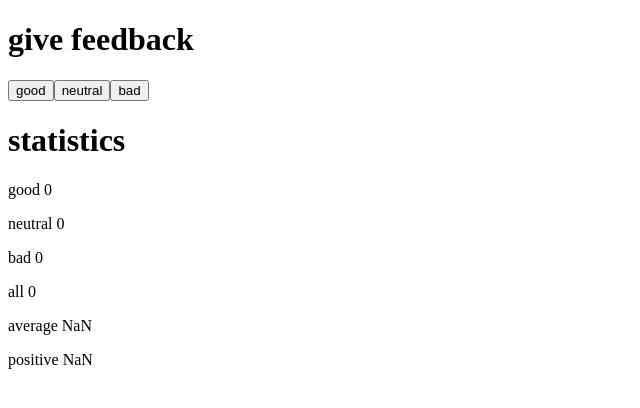
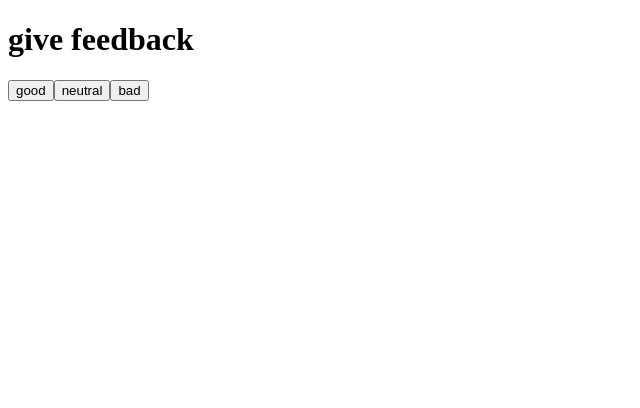
Before and after one commit to Kauhia/fullstackopen, a React (Create React App) app in the folder part1/unicafe/: page / in a window 1280 px wide. Shown: the top 408 px of the page, without its empty margins (0-640 px from the left). Built offline with nearby package versions, Linux system fonts and the light colour scheme.

Commit message:
Add part 1.9 unicafe

```diff
--- a/part1/unicafe/src/App.js
+++ b/part1/unicafe/src/App.js
@@ -23,6 +23,7 @@
   const [good, setGood] = useState(0)
   const [neutral, setNeutral] = useState(0)
   const [bad, setBad] = useState(0)
+  const hasVotes = !!(good + neutral + bad)
 
   return (
     <div>
@@ -30,7 +31,7 @@
       <button onClick={() => setGood(good + 1)}>good</button>
       <button onClick={() => setNeutral(neutral + 1)}>neutral</button>
       <button onClick={() => setBad(bad + 1)}>bad</button>
-      <Statistics good={good} neutral={neutral} bad={bad} />
+      {hasVotes && <Statistics good={good} neutral={neutral} bad={bad} />}
     </div>
   )
 }
```
